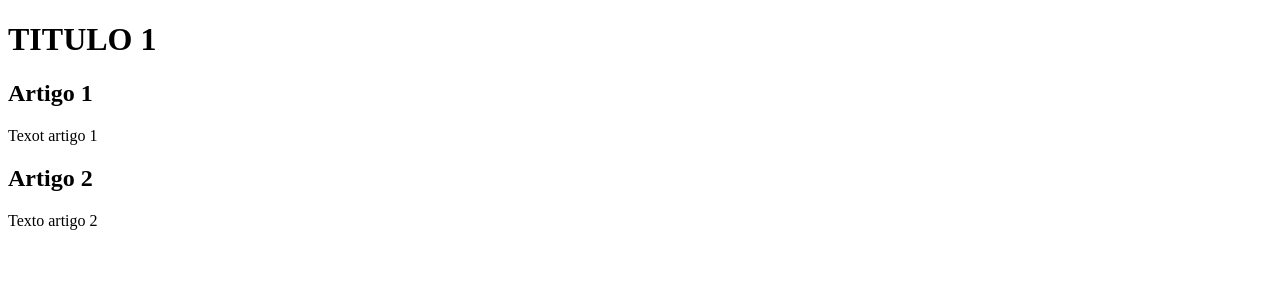
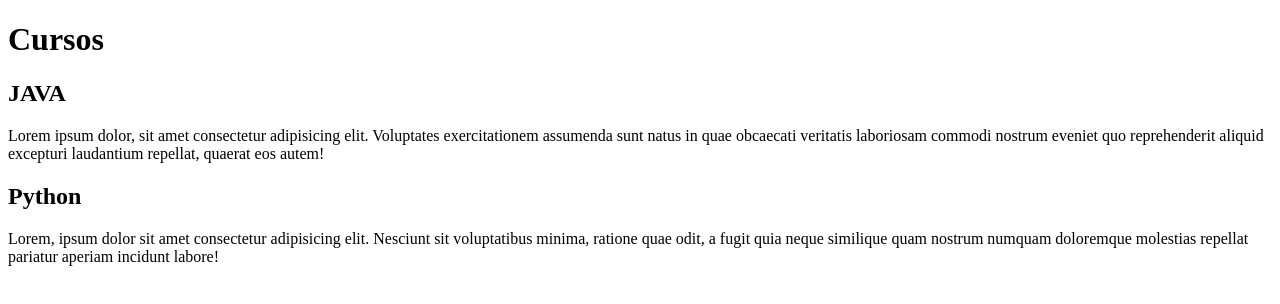
Before and after one commit to lucasbocarmo/Projeto-site, a plain HTML site: page index.html in a window 1280 px wide. Drawn offline with Linux system fonts and the light colour scheme.

Commit message:
adicionei conteudos

```diff
--- a/index.html
+++ b/index.html
@@ -8,15 +8,15 @@
 <body>
     <main>
         <header>
-            <h1>TITULO 1</h1>
+            <h1>Cursos</h1>
         </header>
         <article>
-            <h2>Artigo 1</h2>
-            <p>Texot artigo 1</p>
+            <h2>JAVA</h2>
+            <p> Lorem ipsum dolor, sit amet consectetur adipisicing elit. Voluptates exercitationem assumenda sunt natus in quae obcaecati veritatis laboriosam commodi nostrum eveniet quo reprehenderit aliquid excepturi laudantium repellat, quaerat eos autem!</p>
         </article>
         <article>
-            <h2>Artigo 2</h2>
-            <p>Texto artigo 2</p>
+            <h2>Python</h2>
+            <p> Lorem, ipsum dolor sit amet consectetur adipisicing elit. Nesciunt sit voluptatibus minima, ratione quae odit, a fugit quia neque similique quam nostrum numquam doloremque molestias repellat pariatur aperiam incidunt labore!</p>
         </article>
 
     </main>
```
